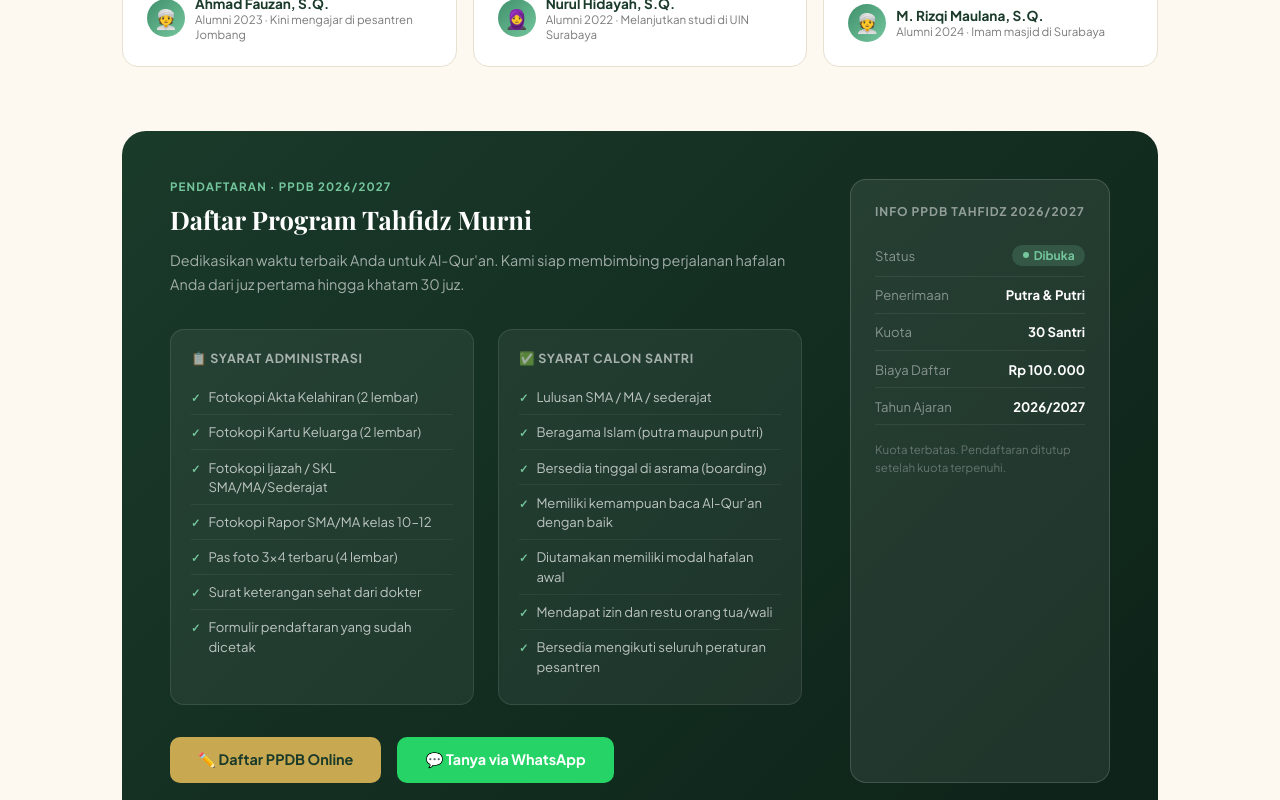
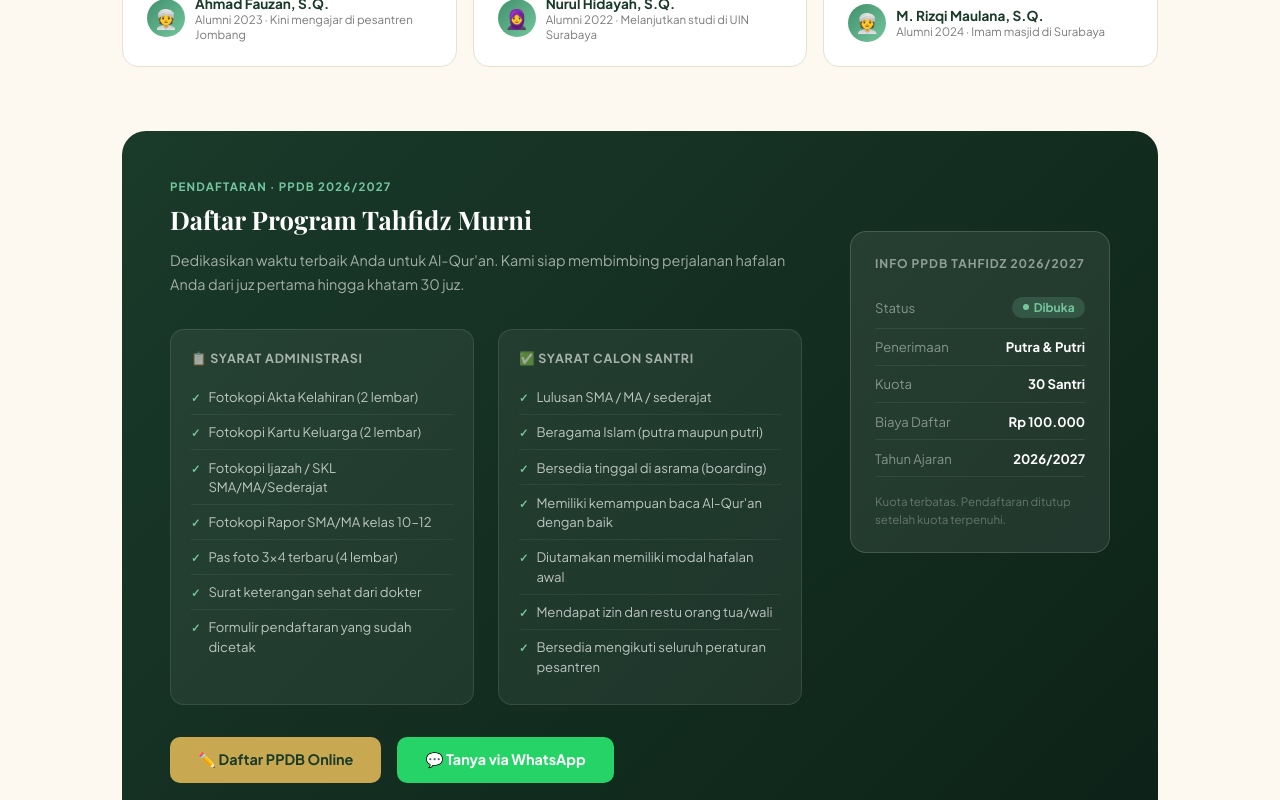
Before and after one commit to arifmursyid15-create/nurmuhammad-frontend, a React (Vite) app: page /unit/tahfidz-murni in a window 1280 px wide. Shown: the part 4000-4800 px from the top of the page. Built offline with nearby package versions, Linux system fonts and the light colour scheme; no server answers; a web font is replaced by a local one.

Commit message:
fix card ppdb

```diff
--- a/src/styles/unit.css
+++ b/src/styles/unit.css
@@ -239,10 +239,9 @@
   border-radius: 24px; overflow: hidden; position: relative;
 }
 
-/* FIX: align-items stretch agar kedua kolom sama tinggi */
 .unit-ppdb-inner {
   display: grid; grid-template-columns: 1fr 260px; gap: 3rem;
-  padding: 3rem; position: relative; z-index: 1; align-items: stretch;
+  padding: 3rem; position: relative; z-index: 1; align-items: start;
 }
 
 .ppdb-eyebrow { font-size: 0.72rem; color: var(--green-light); font-weight: 700; text-transform: uppercase; letter-spacing: 0.1em; margin-bottom: 0.5rem; }
@@ -276,15 +275,14 @@
 }
 .btn-ppdb-wa:hover { background: #1ebe5b; }
 
-/* FIX: pakai height: 100% agar card kanan mengisi penuh tinggi kolom kiri */
 .ppdb-info-card {
   background: rgba(255,255,255,0.08);
   border: 1px solid rgba(255,255,255,0.15);
   border-radius: 16px;
   padding: 1.5rem;
-  height: 100%;
-  box-sizing: border-box;
-  align-self: stretch;
+  align-self: start;
+  position: sticky;
+  top: 100px;
 }
 .ppdb-info-card h4 { font-size: 0.75rem; color: rgba(255,255,255,0.5); text-transform: uppercase; letter-spacing: 0.08em; margin-bottom: 1rem; font-weight: 700; }
 .ppdb-info-row { display: flex; justify-content: space-between; align-items: center; padding: 0.6rem 0; border-bottom: 1px solid rgba(255,255,255,0.07); font-size: 0.82rem; }
@@ -308,8 +306,7 @@
   .unit-ppdb-inner { grid-template-columns: 1fr; padding: 2rem; }
   .unit-galeri-grid { grid-template-columns: 1fr 1fr; grid-template-rows: auto; }
   .galeri-item:first-child { grid-row: span 1; }
-  /* Pada mobile, card info kembali ke tinggi natural */
-  .ppdb-info-card { height: auto; }
+  .ppdb-info-card { position: static; }
 }
 @media (max-width: 640px) {
   .kurikulum-grid { grid-template-columns: 1fr; }
```
